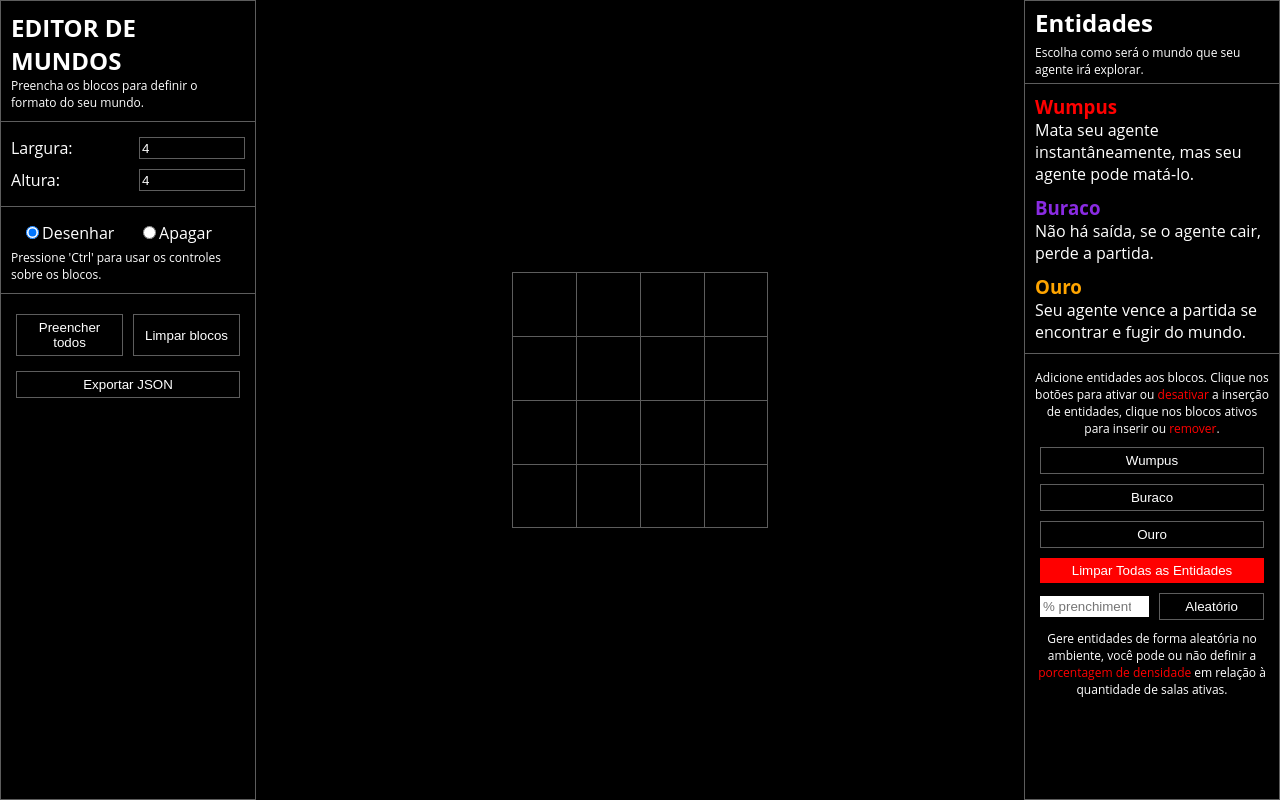
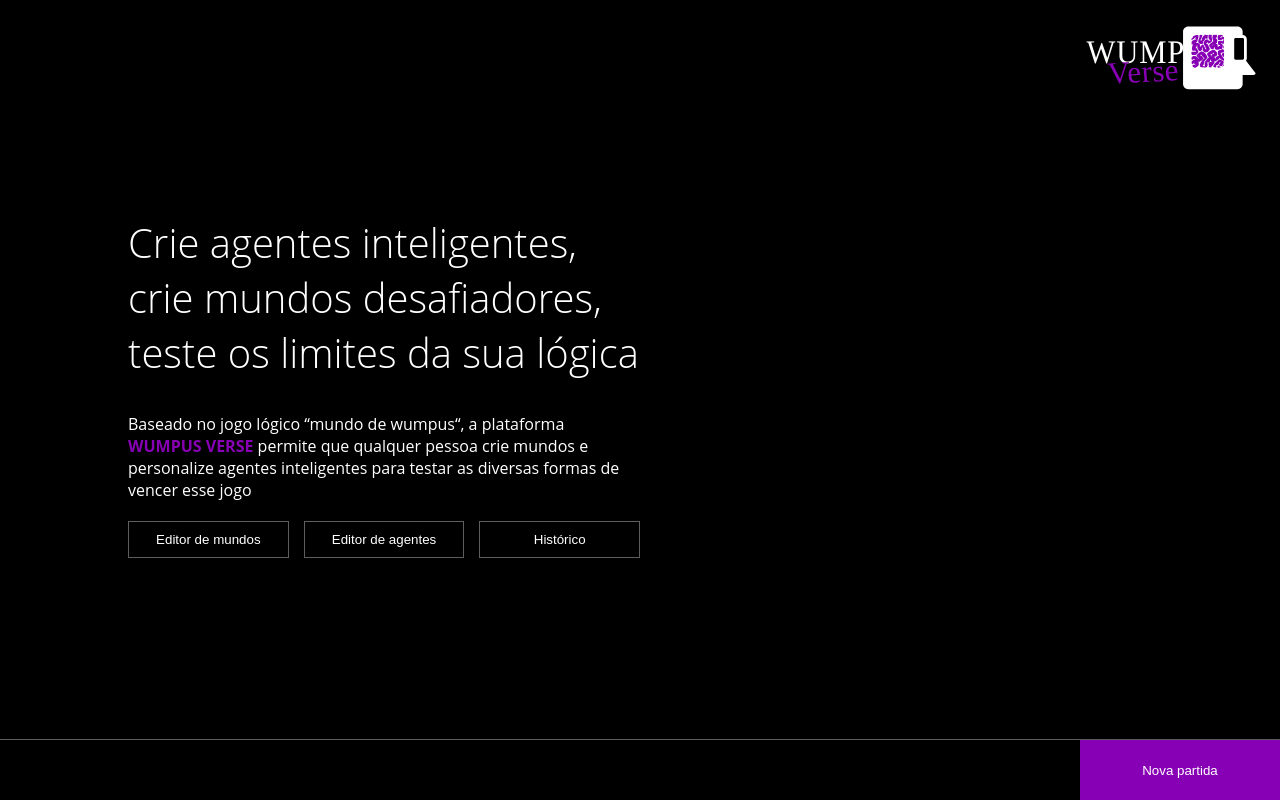
Before and after one commit to williamsdavid5/wumpus-verse-frontend, a React (Vite) app: page / in a window 1280 px wide. Built offline with nearby package versions, Linux system fonts and the light colour scheme.

Commit message:
adicionada a tela inicial e suas estilizações

```diff
--- a/src/App.jsx
+++ b/src/App.jsx
@@ -1,11 +1,14 @@
 import { BrowserRouter as Router, Routes, Route, Link } from "react-router-dom";
 import Mapa from "./pages/Mapa";
+import Inicio from "./pages/Inicio";
 
 export default function App() {
   return (
     <Router>
       <Routes>
-        <Route path="/" element={<Mapa />} />
+
+        <Route path="/" element={<Inicio />} />
+        <Route path="/mapa" element={<Mapa />} />
       </Routes>
     </Router>
 
--- a/src/index.css
+++ b/src/index.css
@@ -11,8 +11,13 @@ p {
 
 :root {
   --bordaCor: #5d5d5d;
+  --roxoDestaque: #8800B5;
 }
 
 .destaqueRed {
   color: red;
 }
+
+.destaqueRoxo {
+  color: #8800B5;
+}
--- /dev/null
+++ b/src/pages/Inicio.jsx
@@ -0,0 +1,70 @@
+import './styles/inicio.css'
+import { useNavigate } from 'react-router-dom'
+
+import logo from '../assets/wumpus_verse_logo_white.svg'
+import { useState } from 'react';
+
+export default function Inicio() {
+    const navigate = useNavigate();
+    const [logado, setLogado] = useState(false);
+    const [botaoHover, setBotaoHover] = useState(null);
+
+    const botoes = [
+        { id: 1, texto: 'Editor de mundos', acao: () => navigate('/mapa') },
+        { id: 2, texto: 'Editor de agentes', acao: () => { } },
+        { id: 3, texto: 'Histórico', acao: () => { } },
+        { id: 4, texto: 'Nova partida', acao: () => { } },
+    ];
+
+    return (
+        <>
+            <main className='mainInicio'>
+                <section className="inicioJanela">
+                    <h1 className='tituloInicio'>
+                        Crie agentes inteligentes,
+                        crie mundos desafiadores,
+                        teste os limites da sua lógica
+                    </h1>
+                    <p className='paragrafoInicio'>
+                        Baseado no jogo lógico “mundo de wumpus“, a plataforma <span className='destaqueRoxo' style={{ fontWeight: 'bold' }}>WUMPUS VERSE</span> permite
+                        que qualquer pessoa crie mundos e personalize agentes inteligentes para testar
+                        as diversas formas de vencer esse jogo
+                    </p>
+                    <div className='divBotoesInicio'>
+                        <button onClick={() => navigate('/mapa')} >Editor de mundos</button>
+                        {botoes.slice(1, 3).map(b => (
+                            <button
+                                key={b.id}
+                                onClick={b.acao}
+                                onMouseEnter={() => setBotaoHover(b.id)}
+                                onMouseLeave={() => setBotaoHover(null)}
+                                className={`${logado ? '' : 'botaoInicioSemLogin'}`}
+                            >
+                                {logado
+                                    ? b.texto
+                                    : botaoHover === b.id
+                                        ? 'faça login'
+                                        : b.texto}
+                            </button>
+                        ))}
+                    </div>
+                </section>
+                <footer>
+                    <button
+                        className={`botaoNovaPartida ${logado ? '' : 'botaoInicioSemLogin'}`}
+                        onClick={botoes[3].acao}
+                        onMouseEnter={() => setBotaoHover(4)}
+                        onMouseLeave={() => setBotaoHover(null)}
+                    >
+                        {logado
+                            ? botoes[3].texto
+                            : botaoHover === 4
+                                ? 'faça login'
+                                : botoes[3].texto}
+                    </button>
+                </footer>
+                <img src={logo} alt="" className='logoInicio' />
+            </main>
+        </>
+    )
+}
--- /dev/null
+++ b/src/pages/styles/inicio.css
@@ -0,0 +1,68 @@
+.mainInicio {
+    display: flex;
+    flex-direction: column;
+}
+
+.inicioJanela {
+    /* background-color: red; */
+    height: 100vh;
+    width: 80%;
+    display: flex;
+    flex-direction: column;
+    align-items: left;
+    justify-content: center;
+}
+
+.tituloInicio {
+    font-weight: lighter;
+    width: 50%;
+    font-size: 40px;
+}
+
+.paragrafoInicio {
+    width: 50%;
+}
+
+.divBotoesInicio {
+    width: 50%;
+    display: flex;
+    margin-top: 20px;
+    gap: 15px;
+}
+
+.divBotoesInicio button {
+    flex: 1;
+    padding: 10px;
+    margin: 0;
+}
+
+.botaoInicioSemLogin:hover {
+    background-color: red;
+    color: white;
+    font-weight: bold;
+}
+
+.logoInicio {
+    position: absolute;
+    top: 20px;
+    right: 20px;
+    object-fit: contain;
+    width: 180px;
+}
+
+.mainInicio footer {
+    border-top: 1px solid var(--bordaCor);
+    width: 100vw;
+    margin: 0px;
+    box-sizing: border-box;
+    display: flex;
+    justify-content: right;
+}
+
+.botaoNovaPartida {
+    margin: 0;
+    height: 60px;
+    width: 200px;
+    border: none;
+    background-color: var(--roxoDestaque);
+}
```
Also changed, not shown: src/assets/wumpus_verse_logo_white.svg (added).
